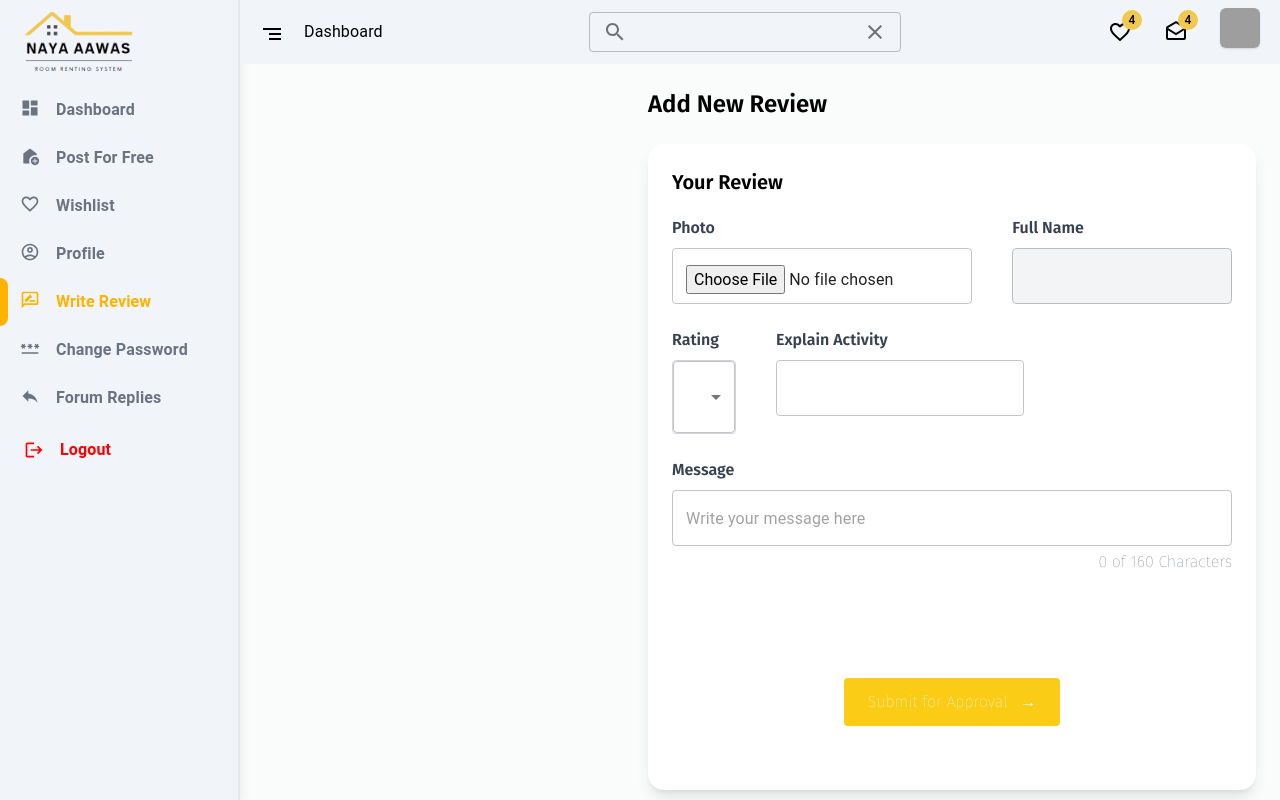
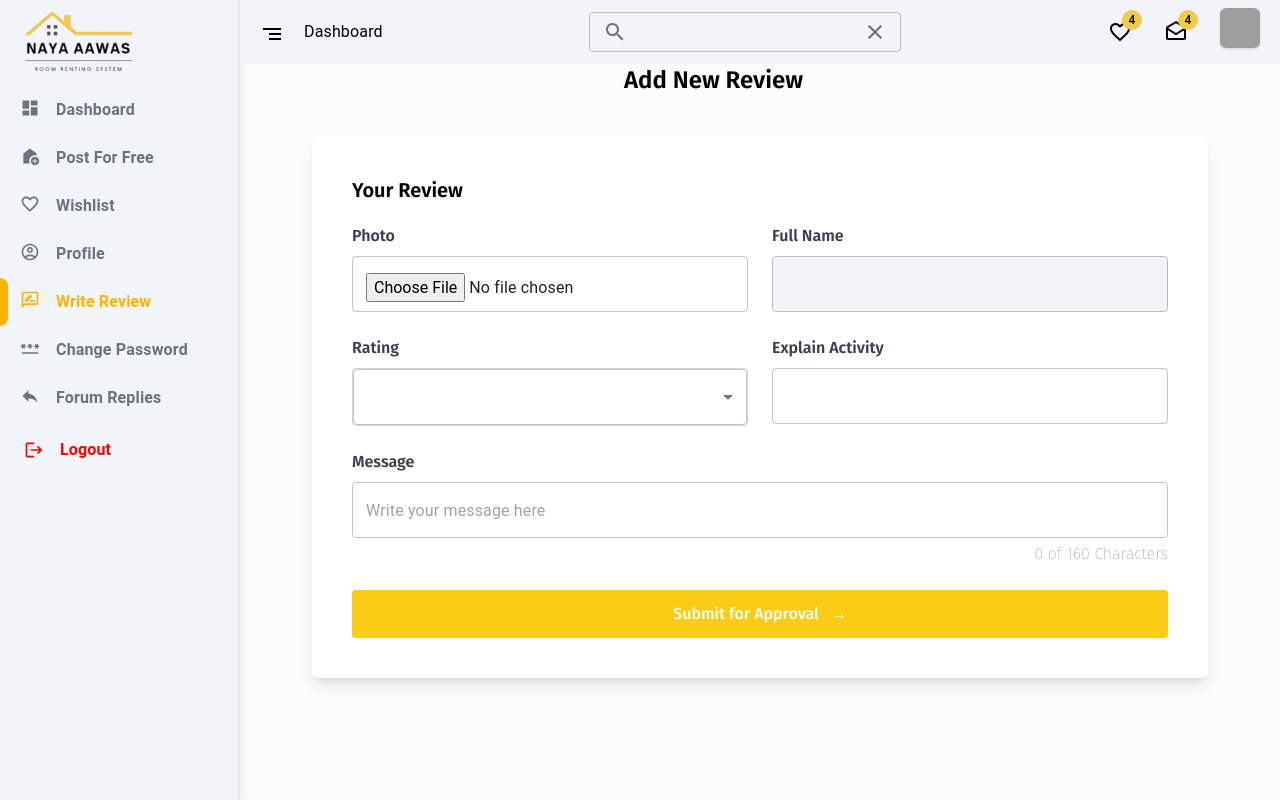
Before and after one commit to bhatta09/Room-Rental-System, a React (Vite) app: page /profile/write-review in a window 1280 px wide. Built offline with nearby package versions, Linux system fonts and the light colour scheme; grey boxes are pictures that could not be loaded.

Commit message:
update design of profile,review,password

```diff
--- a/src/components/Profile/ChangePassword.jsx
+++ b/src/components/Profile/ChangePassword.jsx
@@ -36,7 +36,7 @@ const ChangePassword = () => {
 
 
   return (
-    <div className="max-w-lg w-full p-8 mt-2 ml-96 bg-white bg-opacity-80 shadow-xl rounded-lg ">
+    <div className="max-w-lg w-full p-8 mt-2 md:ml-96 bg-white bg-opacity-80 shadow-xl rounded-lg ">
       <form onSubmit={handleSubmit}>
         <h2 className="text-2xl font-normal mb-6 text-gray-800 text-center">
           Change Password
--- a/src/components/Profile/ChangeProfile.jsx
+++ b/src/components/Profile/ChangeProfile.jsx
@@ -79,9 +79,8 @@ const ChangeProfile = () => {
   };
 
   return (
-    <div className="max-w-lg w-full p-8 mt-2 ml-96 bg-white bg-opacity-80 shadow-xl rounded-lg">
-      <div className="w-full h-full rounded-md shadow-md p-10">
-        <div className="flex flex-col items-center w-full gap-6">
+    <div className="max-w-lg w-full p-8 mt-2 md:ml-96 bg-white bg-opacity-80 shadow-xl rounded-lg ">
+   <div className="flex flex-col items-center w-full gap-6">
           <div>
             <h2 className="text-2xl">Personal Details</h2>
           </div>
@@ -144,13 +143,13 @@ const ChangeProfile = () => {
         <div className="mt-6">
           <button
             onClick={handleSubmit}
-            className="w-full px-6 py-3 bg-yellow-400 text-white rounded hover:bg-yellow-600 transition-colors"
+            className="w-full px-6 py-3 bg-yellow-400 font-medium text-white rounded hover:bg-yellow-600 transition-colors"
           >
             Update <span className="ml-2">→</span>
           </button>
         </div>
       </div>
-    </div>
+
   );
 };
 
--- a/src/components/Profile/WriteReview.jsx
+++ b/src/components/Profile/WriteReview.jsx
@@ -43,16 +43,13 @@ const WriteReview = () => {
   };
 
   return (
-    <div className="p-6 ">
-      <div className="mb-6">
+  <div className="mb-6">
         <h2 className="text-2xl font-semibold ml-96">Add New Review</h2>
-      </div>
 
-      <div className="bg-white shadow-lg rounded-2xl p-6 ml-96">
+  <div className="max-w-4xl mx-auto bg-white shadow-lg p-10 rounded-md mt-10">
         <h3 className="text-xl font-semibold mb-5">Your Review</h3>
 
-        <div className="flex flex-col gap-6">
-          <div className="flex flex-row gap-10">
+        <div className="grid grid-cols-1 md:grid-cols-2 gap-6">
             <div>
               <label htmlFor="photo" className="block text-gray-700 font-semibold mb-2">
                 Photo
@@ -61,7 +58,7 @@ const WriteReview = () => {
                 type="file"
                 id="photo"
                 onChange={(e) => setPhoto(e.target.files[0])}
-                className="w-full border border-gray-300 p-2 rounded-md focus:outline-none focus:ring-2 focus:ring-yellow-500"
+                className="w-full border border-gray-300  rounded-md focus:outline-none focus:ring-2 focus:ring-yellow-500"
               />
             </div>
 
@@ -75,12 +72,12 @@ const WriteReview = () => {
                 readOnly
                 id="title"
                 onChange={(e) => setTitle(e.target.value)}
-                className="w-full border border-gray-300 p-2 rounded-md bg-gray-100 focus:outline-none"
+                className="w-full border border-gray-300 rounded-md bg-gray-100 focus:outline-none"
               />
             </div>
           </div>
 
-          <div className="flex flex-row gap-10">
+          <div className="grid grid-cols-1 md:grid-cols-2 gap-6 mt-6">
             <div>
               <label htmlFor="rating" className="block text-gray-700 font-semibold mb-2">
                 Rating
@@ -89,7 +86,7 @@ const WriteReview = () => {
                 id="rating"
                 value={rating}
                 onChange={(e) => setRating(e.target.value)}
-                className="w-full border border-gray-300 p-2 rounded-md focus:outline-none focus:ring-2 focus:ring-yellow-500"
+                className="w-full border border-gray-300 rounded-md focus:outline-none focus:ring-2 focus:ring-yellow-500"
               >
                 <MenuItem value="">Select Your Rating</MenuItem>
                 <MenuItem value={1}>1</MenuItem>
@@ -109,12 +106,12 @@ const WriteReview = () => {
                 id="activity"
                 value={activity}
                 onChange={(e) => setActivity(e.target.value)}
-                className="w-full border border-gray-300 p-2 rounded-md focus:outline-none focus:ring-2 focus:ring-yellow-500"
+                className="w-full border border-gray-300 rounded-md focus:outline-none focus:ring-2 focus:ring-yellow-500"
               />
             </div>
           </div>
 
-          <div>
+          <div className="mt-6">
             <label htmlFor="message" className="block text-gray-700 font-semibold mb-2">
               Message
             </label>
@@ -124,23 +121,23 @@ const WriteReview = () => {
               maxLength={maxChars}
               value={message}
               placeholder="Write your message here"
-              className="w-full border border-gray-300 p-2 rounded-md focus:outline-none focus:ring-2 focus:ring-yellow-500 resize-none"
+              className="w-full border border-gray-300 rounded-md focus:outline-none focus:ring-2 focus:ring-yellow-500 resize-none"
             />
             <div className="text-right text-gray-500 mt-1">
               {message.length} of {maxChars} Characters
             </div>
           </div>
 
-          <div className="max-w-4xl mx-auto p-10 mt-10">
+          <div className="mt-6">
             <button
               onClick={handleSubmit}
-              className="w-full px-6 py-3 bg-yellow-400 text-white rounded hover:bg-yellow-600">
+              className="w-full px-6 py-3 bg-yellow-400 text-white rounded font-medium hover:bg-yellow-600">
               Submit for Approval <span className="ml-2">→</span>
             </button>
           </div>
         </div>
       </div>
-    </div>
+
   );
 };
 
```
